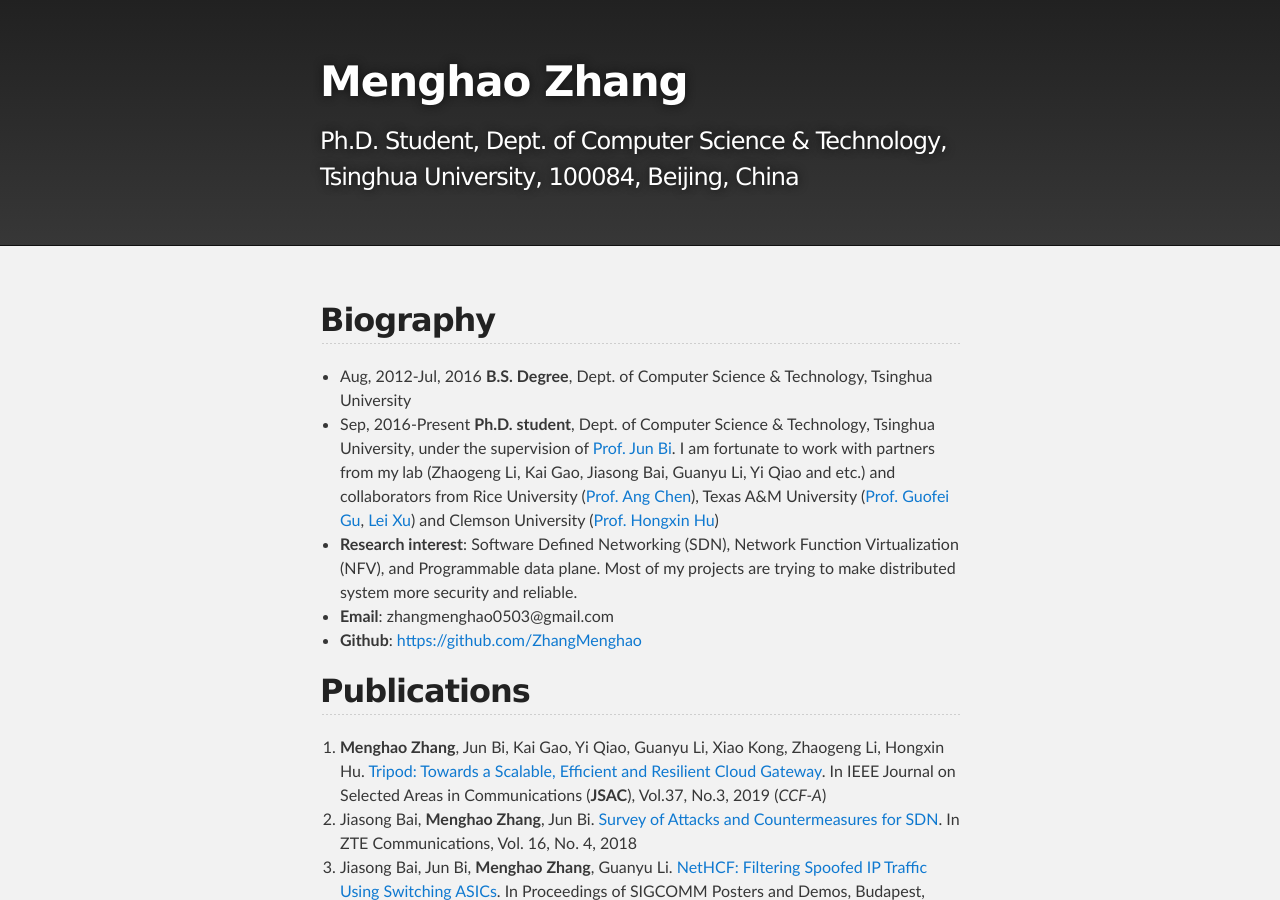
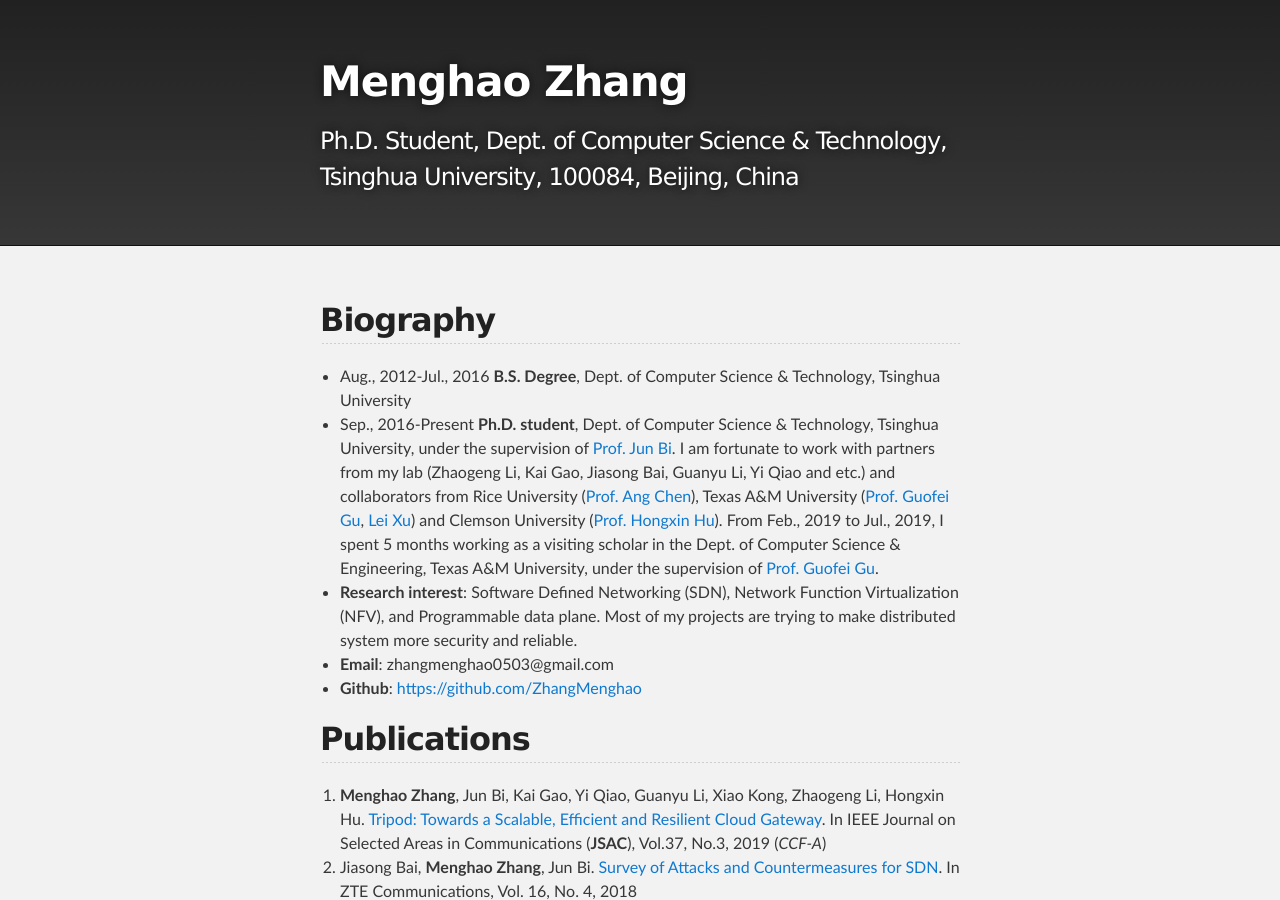
Before and after one commit to zhangmenghao/zhangmenghao.github.io, a Jekyll site: the page built from index.md, in a window 1280 px wide and 900 px high. Built offline with Jekyll 4.4.1, drawn with Linux system fonts in a browser that asks for light colours; some of the changed text lies outside the part shown.

Commit message:
Update experiences

```diff
--- a/index.md
+++ b/index.md
@@ -7,8 +7,9 @@ category: Tech
 
 ## Biography
 
-* Aug, 2012-Jul, 2016  **B.S. Degree**, Dept. of Computer Science & Technology, Tsinghua University
-* Sep, 2016-Present    **Ph.D. student**, Dept. of Computer Science & Technology, Tsinghua University, under the supervision of [Prof. Jun Bi](http://netarchlab.tsinghua.edu.cn/~junbi/). I am fortunate to work with partners from my lab (Zhaogeng Li, Kai Gao, Jiasong Bai, Guanyu Li, Yi Qiao and etc.) and collaborators from Rice University ([Prof. Ang Chen](https://www.cs.rice.edu/~angchen/)), Texas A&M University ([Prof. Guofei Gu](http://faculty.cs.tamu.edu/guofei/), [Lei Xu](http://students.cse.tamu.edu/xray2012/)) and Clemson University ([Prof. Hongxin Hu](https://people.cs.clemson.edu/~hongxih/))
+* Aug., 2012-Jul., 2016  **B.S. Degree**, Dept. of Computer Science & Technology, Tsinghua University
+* Sep., 2016-Present    **Ph.D. student**, Dept. of Computer Science & Technology, Tsinghua University, under the supervision of [Prof. Jun Bi](http://netarchlab.tsinghua.edu.cn/~junbi/). I am fortunate to work with partners from my lab (Zhaogeng Li, Kai Gao, Jiasong Bai, Guanyu Li, Yi Qiao and etc.) and collaborators from Rice University ([Prof. Ang Chen](https://www.cs.rice.edu/~angchen/)), Texas A&M University ([Prof. Guofei Gu](http://faculty.cs.tamu.edu/guofei/), [Lei Xu](http://students.cse.tamu.edu/xray2012/)) and Clemson University ([Prof. Hongxin Hu](https://people.cs.clemson.edu/~hongxih/)).
+From Feb., 2019 to Jul., 2019, I spent 5 months working as a visiting scholar in the Dept. of Computer Science & Engineering, Texas A&M University, under the supervision of [Prof. Guofei Gu](http://faculty.cs.tamu.edu/guofei/).
 * **Research interest**: Software Defined Networking (SDN), Network Function Virtualization (NFV), and Programmable data plane. Most of my projects are trying to make distributed system more security and reliable.
 * **Email**: zhangmenghao0503@gmail.com
 * **Github**: [https://github.com/ZhangMenghao](https://github.com/ZhangMenghao)
```
Also changed, not shown: other parts of index.md (+1 -0 lines).
